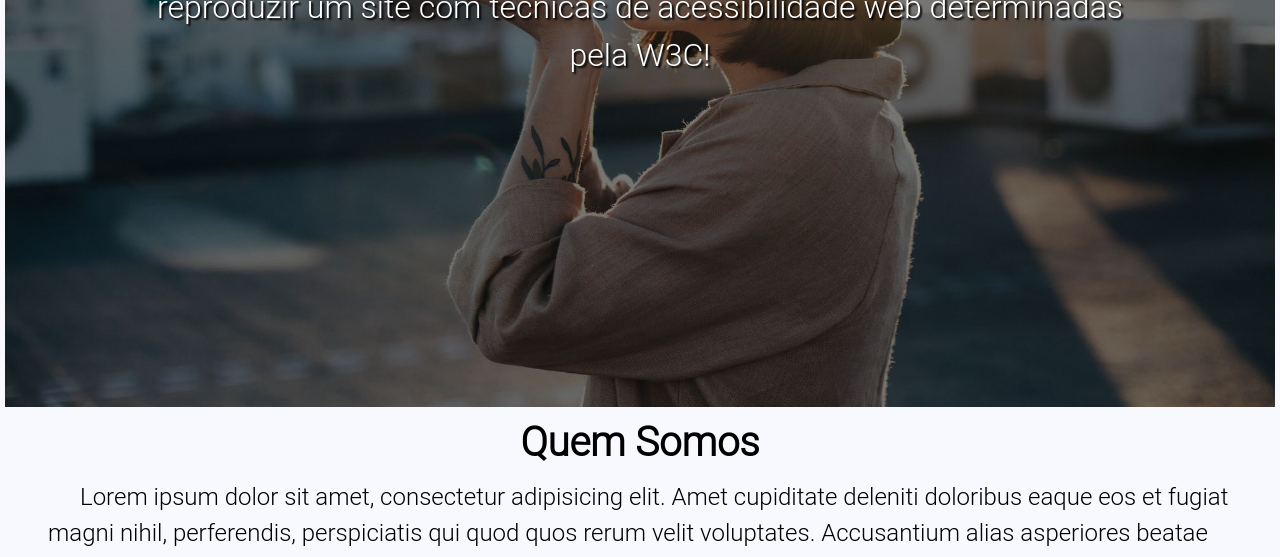
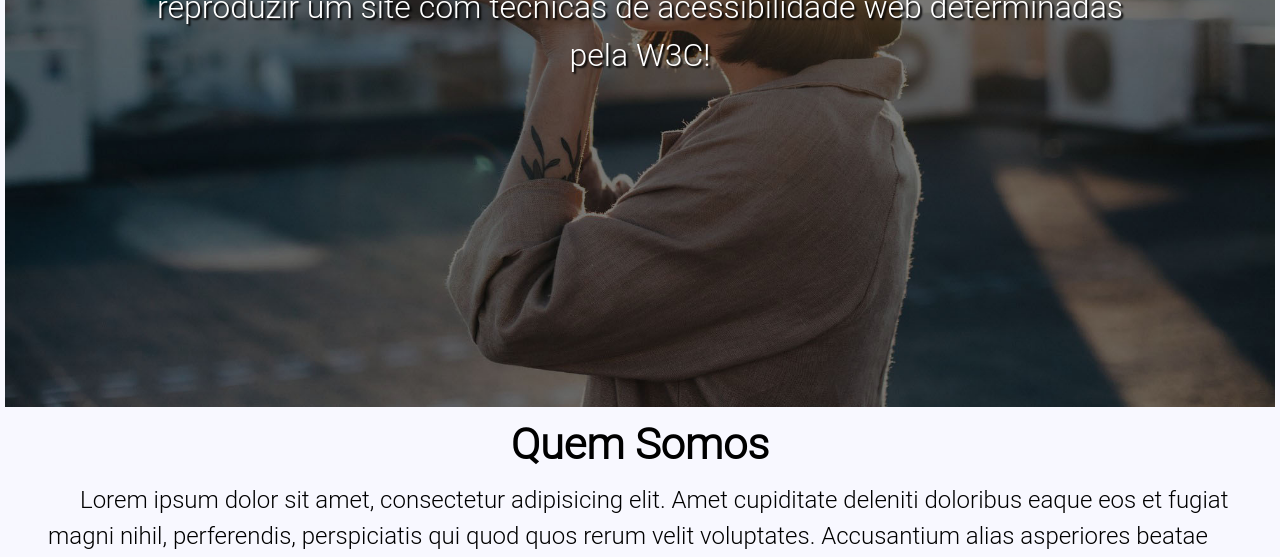
Before and after one commit to ADT1710/ssa-tcc-tiw, a website: page index.html in a window 1280 px wide. Shown: the part 393-950 px from the top of the page. Drawn offline with Linux system fonts and the light colour scheme.

Commit message:
Ajuste de fonte

```diff
--- a/css/conteudo.css
+++ b/css/conteudo.css
@@ -9,7 +9,7 @@
 .conteudo_titulo{
     font-weight: bolder;
     text-align: center;
-    font-size: 2.5rem;
+    font-size: 2.7rem;
     margin-top: 1rem;
 }
 
```
